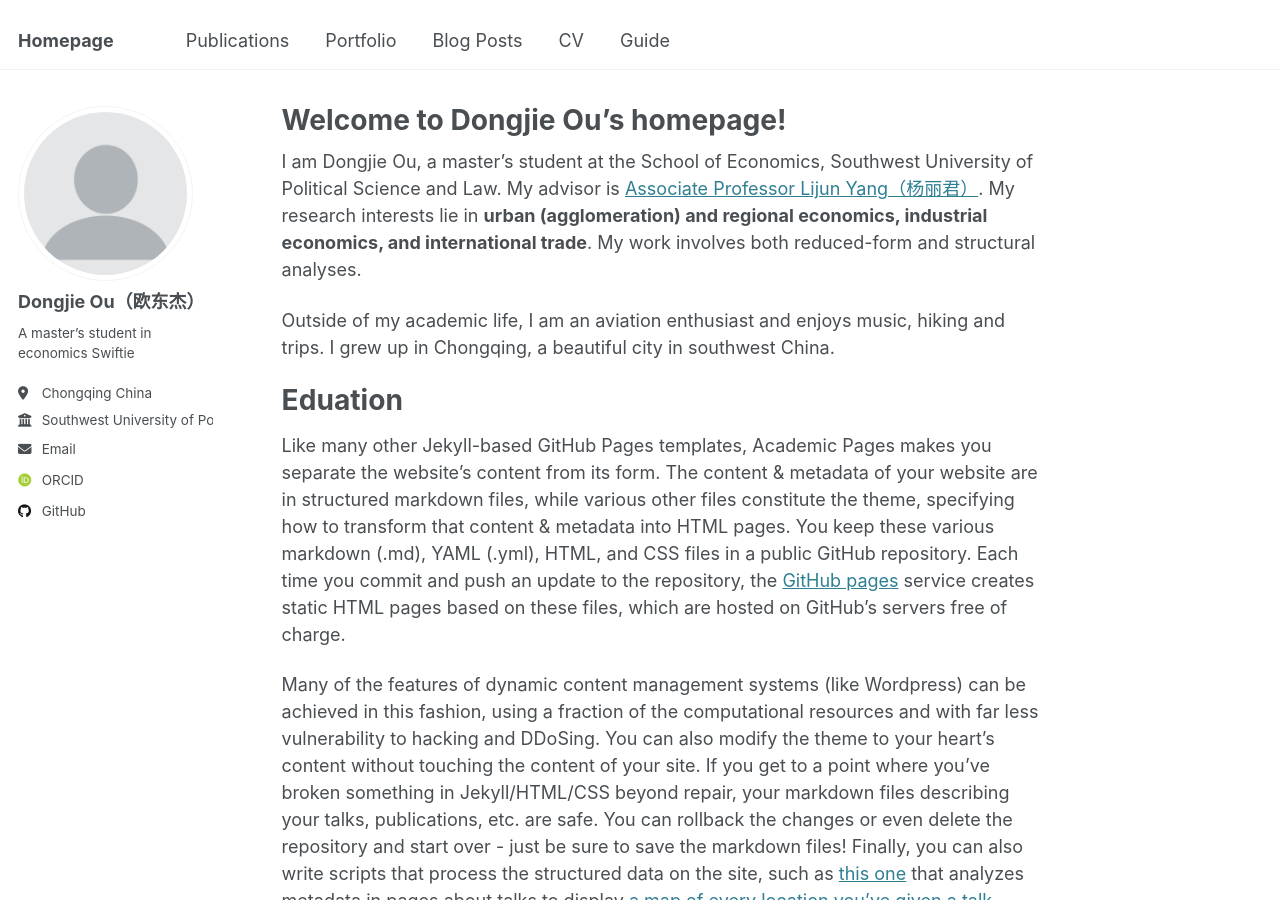
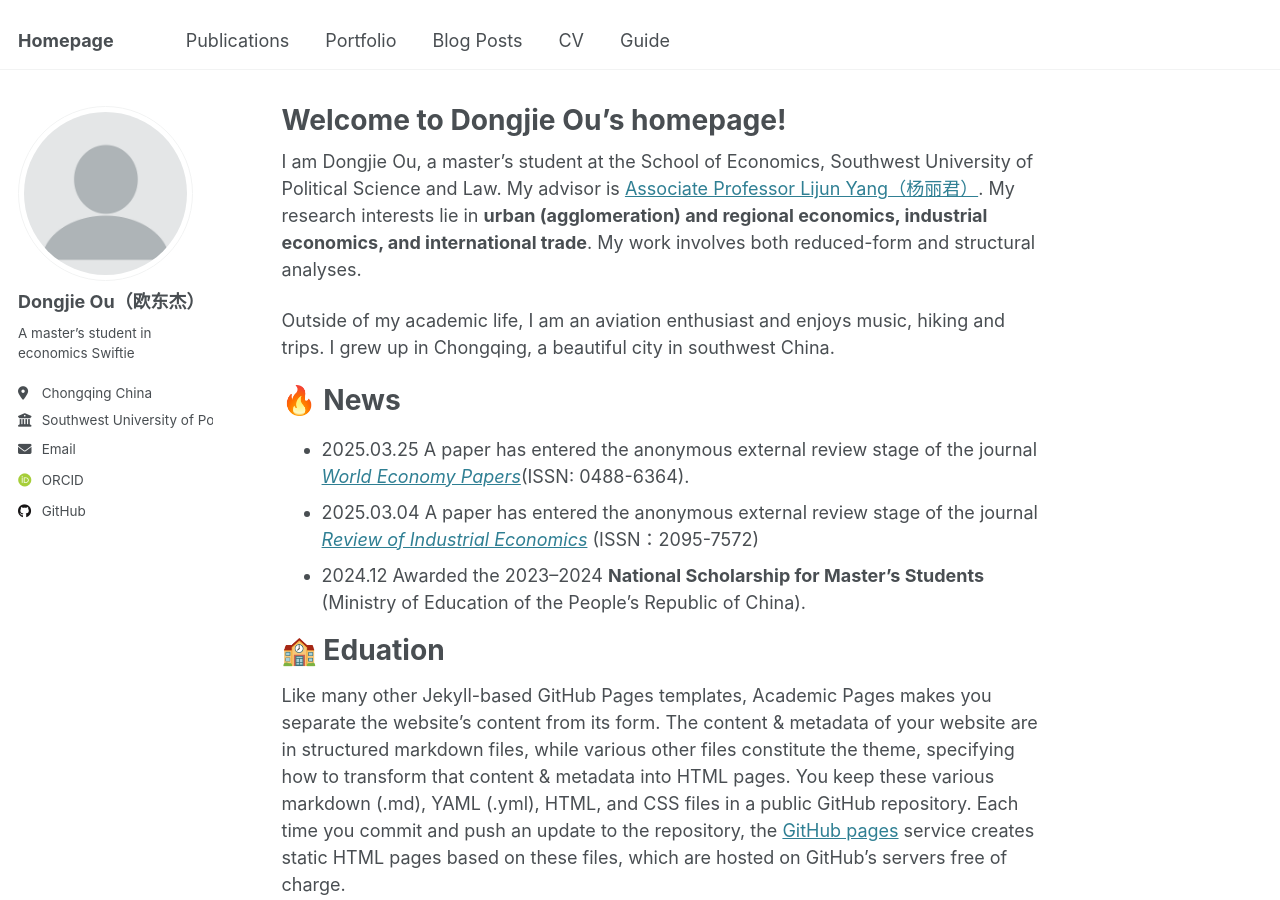
Before and after one commit to oudongjie2001/oudongjie2001.github.io, a Jekyll site: the page built from _pages/about.md, in a window 1280 px wide and 900 px high. Built offline with Jekyll 4.4.1, drawn with Linux system fonts in a browser that asks for light colours; some web fonts are replaced.

Commit message:
Update about.md

```diff
--- a/_pages/about.md
+++ b/_pages/about.md
@@ -11,7 +11,13 @@ I am Dongjie Ou, a master’s student at the School of Economics, Southwest Univ
 
 Outside of my academic life, I am an aviation enthusiast and enjoys music, hiking and trips. I grew up in Chongqing, a beautiful city in southwest China.
 
-Eduation
+🔥 News
+======
+- 2025.03.25  A paper has entered the anonymous external review stage of the journal [*World Economy Papers*](http://sjjjwh.magtech.com.cn/CN/0488-6364/home.shtml)(ISSN: 0488-6364).
+- 2025.03.04  A paper has entered the anonymous external review stage of the journal [*Review of Industrial Economics*](https://xdch.cbpt.cnki.net/WKG/WebPublication/index.aspx?mid=xdch) (ISSN：2095-7572)
+- 2024.12     Awarded the 2023–2024 **National Scholarship for Master’s Students** (Ministry of Education of the People’s Republic of China).
+
+🏫 Eduation
 ======
 Like many other Jekyll-based GitHub Pages templates, Academic Pages makes you separate the website's content from its form. The content & metadata of your website are in structured markdown files, while various other files constitute the theme, specifying how to transform that content & metadata into HTML pages. You keep these various markdown (.md), YAML (.yml), HTML, and CSS files in a public GitHub repository. Each time you commit and push an update to the repository, the [GitHub pages](https://pages.github.com/) service creates static HTML pages based on these files, which are hosted on GitHub's servers free of charge.
 
```
